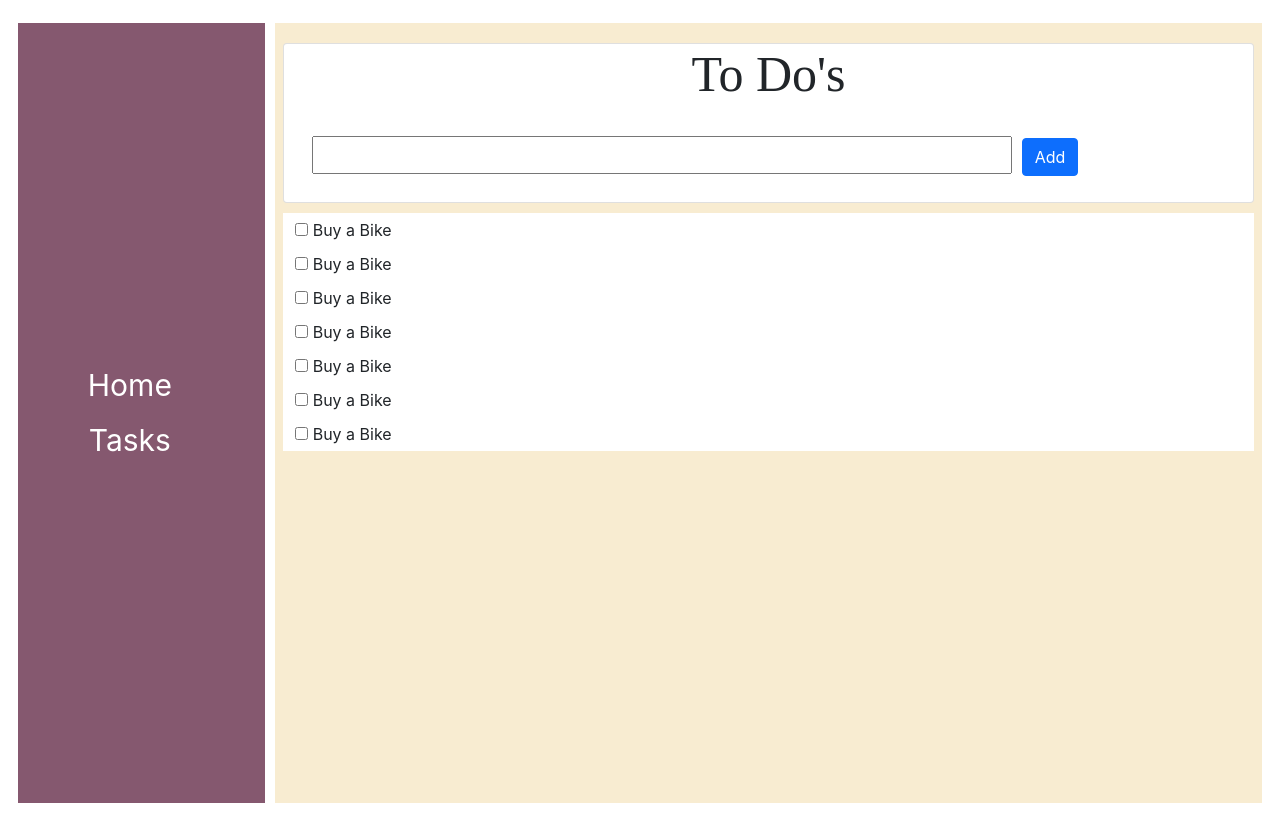
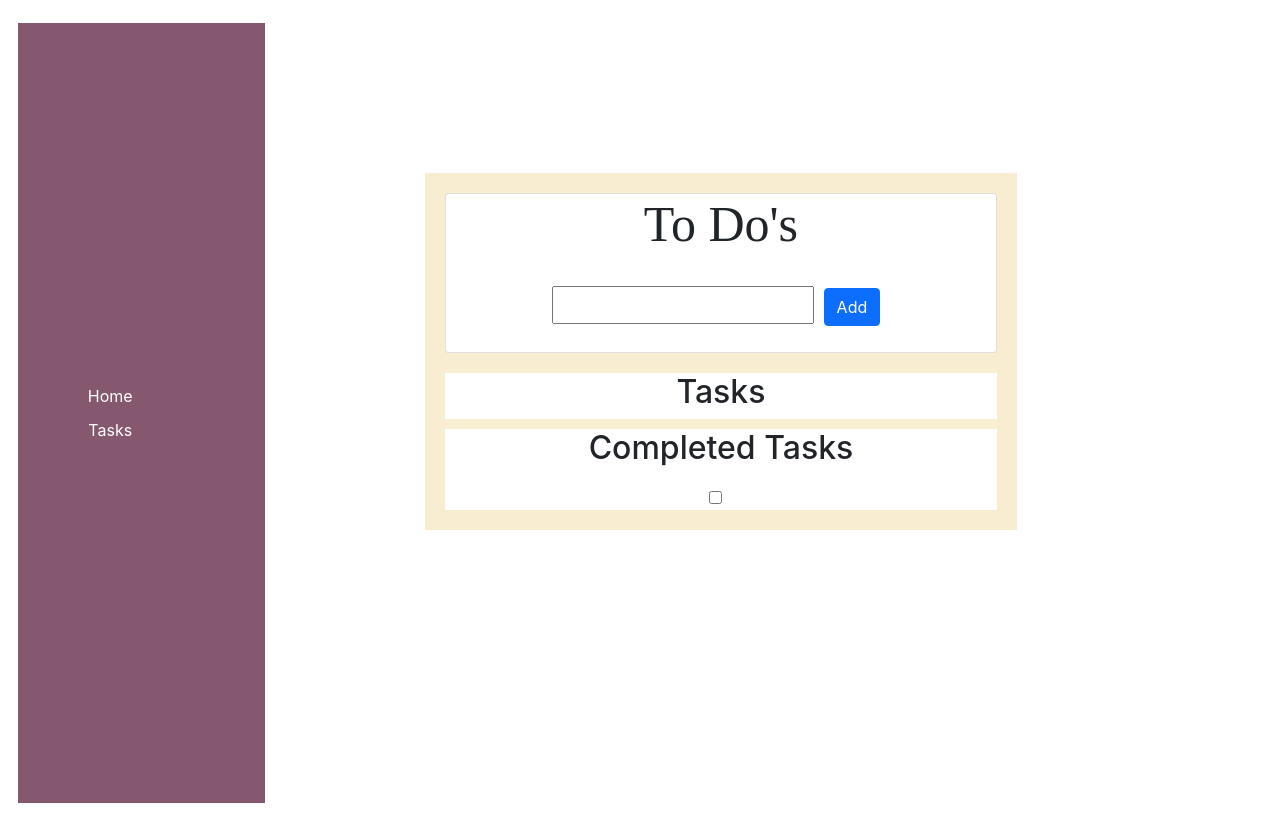
Before and after one commit to Sbasu2512/weatherapp, a Next.js app: page /todo in a window 1280 px wide. Built offline with nearby package versions, Linux system fonts and the light colour scheme; a web font is replaced by a local one.

Commit message:
added taskcard

```diff
--- a/components/Layout.jsx
+++ b/components/Layout.jsx
@@ -9,7 +9,7 @@ export default function Layout({children}) {
         <div className='sidebar-layout'>
             <Dashboard/>
         </div>
-        <div className='section'>
+        <div>
         {children}
         </div>
         </div>
--- /dev/null
+++ b/components/globals/task.jsx
@@ -0,0 +1,34 @@
+import React from "react";
+
+export default function TaskCard(props) {
+
+    const { handleTask, task } = props;
+
+    console.log('task', task)
+
+    const handleChange = (e) => {
+        const value = e.target.value;
+        console.log(value)
+        // handleTask(value);
+    }
+
+    return (
+    <div>
+      <input
+        type="checkbox"
+        value={task?.id}
+        name=""
+        onChange={handleChange}
+        style={{ borderRadius: "100%" }}
+        checked={task?.checked}
+        disabled={task?.disabled}
+      />
+      <label style={{ margin: "5px" }}>
+        {" "}
+        {task?.value}
+        {" "}
+      </label>
+      <br></br>
+    </div>
+  );
+}
--- a/package.json
+++ b/package.json
@@ -13,7 +13,8 @@
     "next": "12.1.5",
     "react": "18.0.0",
     "react-bootstrap": "^2.3.0",
-    "react-dom": "18.0.0"
+    "react-dom": "18.0.0",
+    "react-id-generator": "^3.0.2"
   },
   "devDependencies": {
     "eslint": "8.14.0",
--- a/pages/index.js
+++ b/pages/index.js
@@ -9,6 +9,7 @@ export default function Home() {
   };
 
   return (
+    <div className='section'>
     <Row>
       <Col xs={8} style={{ height: "100vh" }}>
         <Row>
@@ -67,5 +68,6 @@ export default function Home() {
         <WeatherNews/>
       </Col>
     </Row>
+    </div>
   );
 }
--- a/pages/todo.jsx
+++ b/pages/todo.jsx
@@ -1,40 +1,93 @@
-import React from 'react';
-import { Row, Card, Button } from 'react-bootstrap';
+import React, { useEffect, useState } from "react";
+import nextId from "react-id-generator";
+import { Row, Card, Button } from "react-bootstrap";
+import TaskCard from "../components/globals/task";
 
+const tasks = [
+  { id: "id1", value: "Hello", is_completed: false },
+  {
+    id: "id4",
+    value: "Hello",
+    is_completed: false,
+  },
+];
 export default function ToDO() {
-    return(
-        <div>
-        <Row>
-            <Card>
-                <Card.Title className='text-center bold font-50' >To Do's</Card.Title>
+  const [task, setTask] = useState("");
+  const completedTasks = [];
+  // const taskList = [];
+const [taskList, setTaskList] = useState([]);
+
+  useEffect(() => {
+      let complete_task = tasks.filter((task)=>{
+        return task.is_completed === true
+      })
+      let incomplete_task = tasks.filter((task)=>{
+        return task.is_completed === false
+      })
+      // taskList.push(incomplete_task);
+      setTaskList(incomplete_task)
+
+  }, []);
+
+  const handleChange = (e) => {
+    const value = e.target.value;
+    setTask(value);
+  };
+
+  const addTask = () => {
+    console.log(task);
+    //adding task to the db and showing it in the UI
+    const toDo = {
+      id: nextId(),
+      value: task,
+      is_completed: false,
+    };
+    console.log(toDo);
+    tasks.push(toDo);
+  };
+
+
+
+  return (
+    <div className="section flex" style={{ width: "60%", margin: "150px" }}>
+      <Row className="w-100">
+        <Card className="w-100" style={{ alignItems: "center" }}>
+          <Card.Title className="text-center bold font-50">To Do's</Card.Title>
           <Card.Body>
-                    <input type="textbox"
-                    className='w-700 padding-5'
+            <input
+              type="textbox"
+              className="padding-5"
+              onChange={handleChange}
               />
-                    <Button
-                    className='margin-10'
-                    >Add</Button>
+            <Button className="margin-10" type="submit" onClick={addTask}>
+              Add
+            </Button>
           </Card.Body>
         </Card>
       </Row>
-        <Row>
-            <div style={{backgroundColor:'#fff', marginTop:'10px', width:'100%'}} >
-                <input type='checkbox' value='id' name='vehicle1' style={{borderRadius:'100%'}} />
-                <label for="vehicle1" style={{margin:'5px'}} > Buy a Bike </label><br></br>
-                <input type='checkbox' value='id' name='vehicle1' style={{borderRadius:'100%'}} />
-                <label for="vehicle1" style={{margin:'5px'}} > Buy a Bike </label><br></br>
-                <input type='checkbox' value='id' name='vehicle1' style={{borderRadius:'100%'}} />
-                <label for="vehicle1" style={{margin:'5px'}} > Buy a Bike </label><br></br>
-                <input type='checkbox' value='id' name='vehicle1' style={{borderRadius:'100%'}} />
-                <label for="vehicle1" style={{margin:'5px'}} > Buy a Bike </label><br></br>
-                <input type='checkbox' value='id' name='vehicle1' style={{borderRadius:'100%'}} />
-                <label for="vehicle1" style={{margin:'5px'}} > Buy a Bike </label><br></br>
-                <input type='checkbox' value='id' name='vehicle1' style={{borderRadius:'100%'}} />
-                <label for="vehicle1" style={{margin:'5px'}} > Buy a Bike </label><br></br>
-                <input type='checkbox' value='id' name='vehicle1' style={{borderRadius:'100%'}} />
-                <label for="vehicle1" style={{margin:'5px'}} > Buy a Bike </label><br></br>
+      <Row className="w-100">
+        <div
+          className="flex"
+          style={{ backgroundColor: "#fff", marginTop: "10px", width: "100%" }}
+          >
+          <h2>Tasks</h2>
+          {console.log(taskList)}
+          {taskList.length > 0? (
+            taskList.map((task) => {
+              <TaskCard  task={task} />;
+            })
+            ) : (
+            <div> No More tasks left to do 😀 </div>
+          )}
+        </div>
+        <div
+          className="flex"
+          style={{ backgroundColor: "#fff", marginTop: "10px", width: "100%" }}
+        >
+          <h2>Completed Tasks</h2>
+          <TaskCard />
         </div>
       </Row>
     </div>
-    )
+  );
 }
--- a/styles/custom.css
+++ b/styles/custom.css
@@ -37,7 +37,6 @@
     justify-content: center;
     align-items: center;
     gap: 10px;
-    font-size: 30px;
     align-content: center;
   }
 
--- a/styles/globals.css
+++ b/styles/globals.css
@@ -84,6 +84,10 @@ width: 350px;
   width: 700px;
 }
 
+.w-100{
+  width: 100%;
+}
+
 /* padding */
 
 .padding-10{
```
Also changed, not shown: 1 other file (tests, documents, lock files or other folders). Lines whose indentation alone changed are shown as unchanged.
